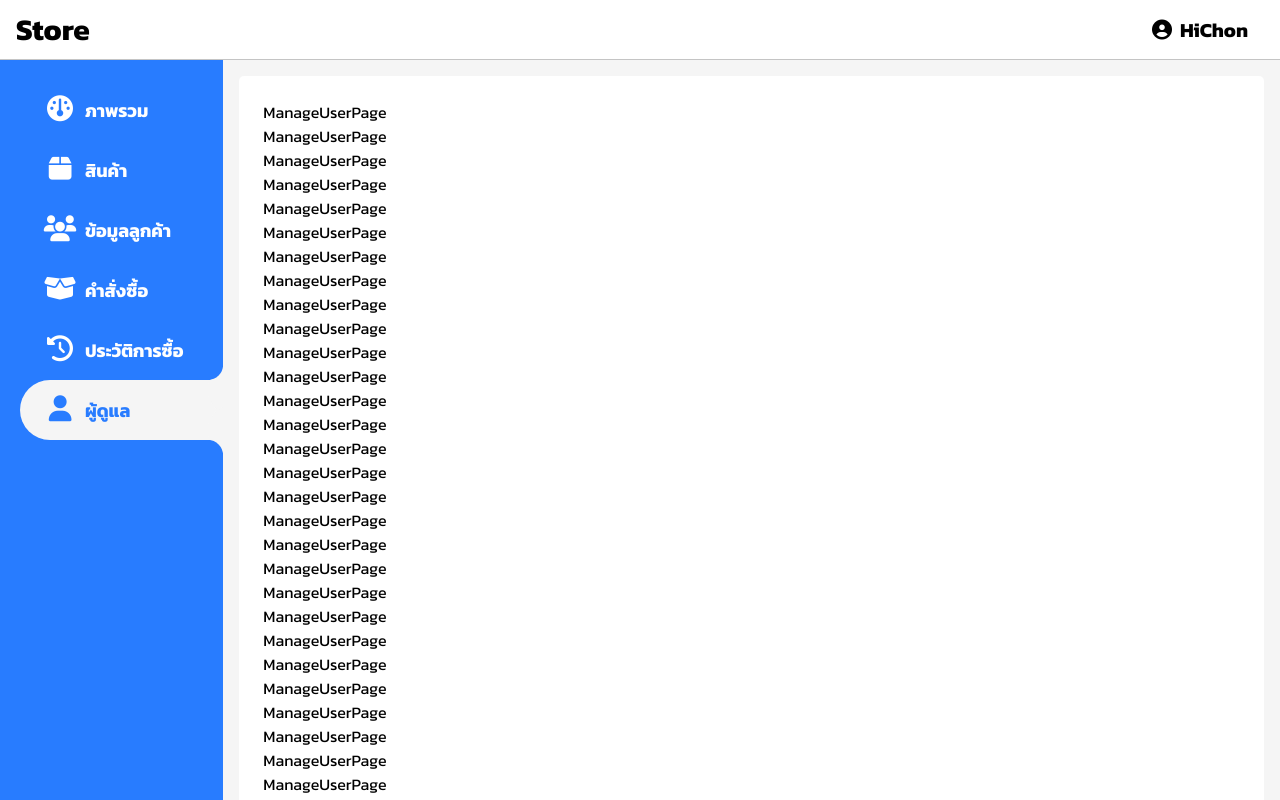
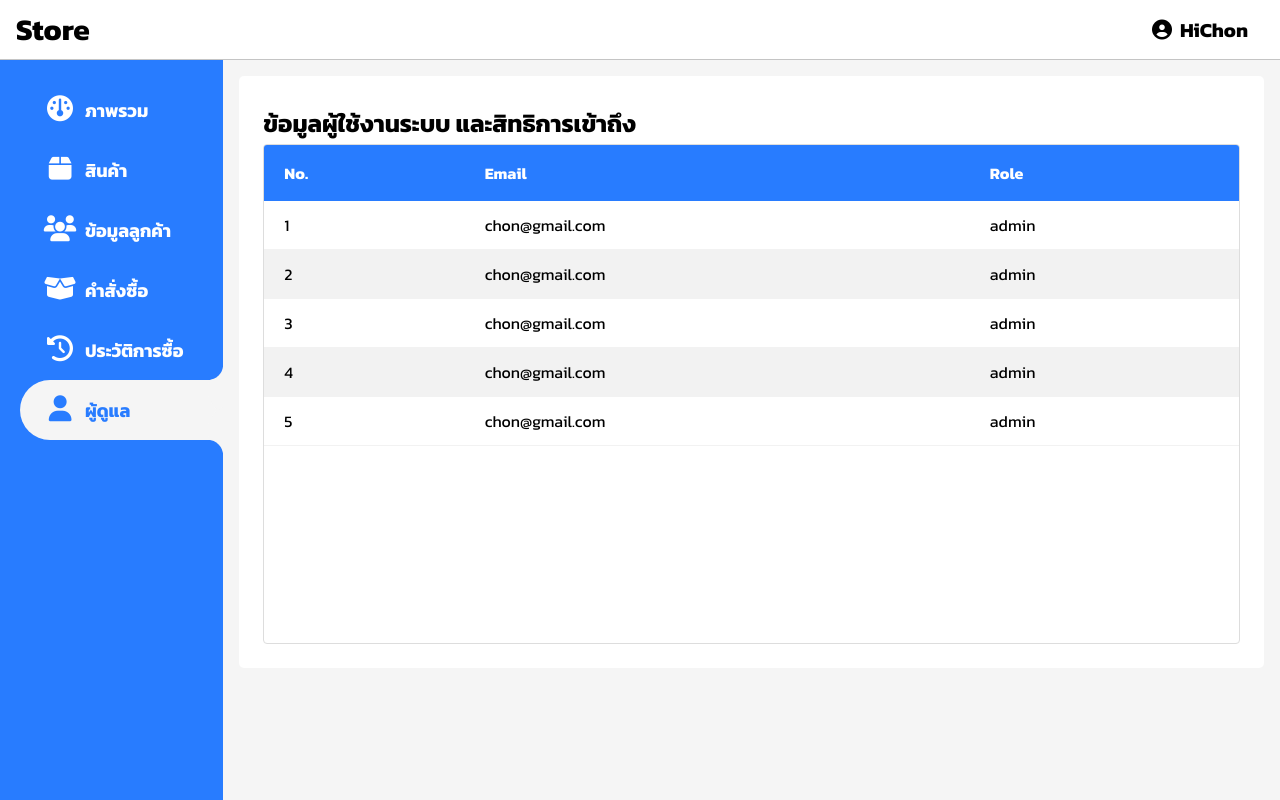
Before and after one commit to chon26909/Store-Portal, a React (Vite) app: page /role in a window 1280 px wide. Shown: the top 800 px of the page. Built offline with nearby package versions, Linux system fonts and the light colour scheme.

Commit message:
update file

```diff
--- /dev/null
+++ b/src/pages/CustomersPage.tsx
@@ -0,0 +1,7 @@
+import React from 'react';
+
+const CustomersPage = () => {
+    return <div>CustomersPage</div>;
+};
+
+export default CustomersPage;
--- a/src/pages/DashboardPage.tsx
+++ b/src/pages/DashboardPage.tsx
@@ -1,10 +1,13 @@
-import React from 'react';
+import { ExoticComponent, FC } from 'react';
 import WidgetSummary from '../components/WidgetSummary';
 
 const DashboardPage = () => {
     return (
         <div>
-            <WidgetSummary />
+            <WidgetSummary title='ผู้ใช้งานทั้งหมด' count={1200} className='bg-primary' />
+            <WidgetSummary title='ผู้ใช้งานทั้งหมด' count={200} className='bg-red' />
+            <WidgetSummary title='ผู้ใช้งานทั้งหมด' count={500} className='bg-green' />
+            <WidgetSummary title='ผู้ใช้งานทั้งหมด' count={500} className='bg-yellow' />
         </div>
     );
 };
--- a/src/pages/LoginPage.tsx
+++ b/src/pages/LoginPage.tsx
@@ -1,31 +1,48 @@
-import { useEffect, useRef, useState } from "react";
+import { useEffect, ChangeEvent, useState } from 'react';
+import { useNavigate } from 'react-router-dom';
+import Button from '../components/Button';
+import Input from '../components/Input';
+import Title from '../components/Title';
+import { EMAIL_PETTERN } from '../utils/regEx';
 
 const LoginPage = () => {
-  // const username = useRef(null);
-  // const password = useRef(null);
+    const navigate = useNavigate();
+    const [email, setEmail] = useState('');
+    const [password, setPassword] = useState('');
+    const [emailError, setEmailError] = useState('');
+    const [passwordError, setPasswordError] = useState('');
 
-  const [username, setUsername] = useState("");
-  const [password, setPassword] = useState("");
+    const onSubmit = () => {
+        console.log('email', email);
+        console.log('password', password);
+        navigate('/dashboard');
+    };
 
-  const onLogin = () => {
-    // console.log("username", username.current);
-    // console.log("password", password.current);
-  };
+    const onChangeEmail = (event: ChangeEvent<HTMLInputElement>) => {
+        const email = event.target.value;
 
-  useEffect(() => {
-    console.log("Rerender");
-  }, []);
+        if (EMAIL_PETTERN.test(email)) {
+            console.log('match', email);
+        } else {
+            console.log('not match');
+        }
+    };
+    const onChangePassword = (event: ChangeEvent<HTMLInputElement>) => {
+        const password = event.target.value;
+    };
 
-  return (
-    <div>
-      <input
-        type="text"
-        id="username"
-        onChange={(e) => setUsername(e.target.value)}
-      />
-      {/* <input type="password" id="password" ref={password} /> */}
-      <button onClick={onLogin}>login</button>
-    </div>
-  );
+    return (
+        <div className='bg-primary w-[100vw] h-[100vh] flex items-center justify-center'>
+            <form className='w-[450px] bg-white p-10 rounded-md shadow-xl' onSubmit={onSubmit}>
+                <Title className='text-center'>เข้าสู่ระบบ</Title>
+                <Input type='text' label='อีเมล' placeholder='' title='email' errorMessage={emailError} full autoComplete='off' onInput={onChangeEmail} />
+                <Input type='password' label='รหัสผ่าน' placeholder='' title='password' errorMessage={passwordError} full autoComplete='off' onInput={onChangePassword} />
+                <div>ลืมรหัสผ่าน ?</div>
+                <Button className='mt-2 text-center' type='submit' full>
+                    ลงชื่อเข้าใช้
+                </Button>
+            </form>
+        </div>
+    );
 };
 export default LoginPage;
--- a/src/pages/ManageUserPage.tsx
+++ b/src/pages/ManageUserPage.tsx
@@ -1,13 +1,61 @@
-import React from "react";
+import { FC, useEffect } from 'react';
+import Table, { TableBody, TableHeader, TableRow } from '../components/Table';
+import Title from '../components/Title';
 
-const ManageUserPage = () => {
-  return (
-    <div>
-      {[...Array(50)].map((_, i) => {
-        return <div key={i}>ManageUserPage</div>;
-      })}
-    </div>
-  );
+const ManageUserPage: FC = () => {
+    const columns = ['No.', 'Email', 'Role'];
+
+    let dataSource = [
+        {
+            email: 'chon@gmail.com',
+            role: 'admin'
+        },
+        {
+            email: 'chon@gmail.com',
+            role: 'admin'
+        },
+        {
+            email: 'chon@gmail.com',
+            role: 'admin'
+        },
+        {
+            email: 'chon@gmail.com',
+            role: 'admin'
+        },
+        {
+            email: 'chon@gmail.com',
+            role: 'admin'
+        }
+    ];
+
+    useEffect(() => {}, []);
+
+    return (
+        <div>
+            <Title>ข้อมูลผู้ใช้งานระบบ และสิทธิการเข้าถึง</Title>
+            <FilterUser />
+            <Table loading={false}>
+                <TableHeader>
+                    {columns.map((column, i) => (
+                        <th key={i}>{column}</th>
+                    ))}
+                </TableHeader>
+                <TableBody>
+                    {dataSource.map((row, i) => (
+                        <TableRow>
+                            <td key={i}>{i + 1}</td>
+                            <td key={i}>{row.email}</td>
+                            <td key={i}>{row.role}</td>
+                        </TableRow>
+                    ))}
+                </TableBody>
+            </Table>
+        </div>
+    );
+};
+
+const FilterUser = () => {
+    return <div></div>;
 };
 
 export default ManageUserPage;
--- /dev/null
+++ b/src/pages/PageNotFound.tsx
@@ -0,0 +1,11 @@
+import React from 'react';
+
+const PageNotFound = () => {
+    return (
+        <div className='h-[85vh] flex justify-center items-center'>
+            <div className='text-2xl'>หนัานี้ยังไม่พร้อมใช้งาน</div>
+        </div>
+    );
+};
+
+export default PageNotFound;
--- /dev/null
+++ b/src/store/dashboardStore.ts
@@ -0,0 +1,15 @@
+import zustand from 'zustand';
+
+interface IDashboardStore {
+    data: [];
+    fetchData: () => void;
+}
+
+const dashboardStore = zustand<IDashboardStore>()((set) => ({
+    data: [],
+    fetchData: () => {
+        set((state) => ({ data: [] }));
+    }
+}));
+
+export default dashboardStore;
--- a/src/store/dialogConfirm.tsx
+++ /dev/null
@@ -1 +0,0 @@
-import zustand from 'zustand';
--- a/src/styles/modal.module.scss
+++ b/src/styles/modal.module.scss
@@ -9,7 +9,21 @@
 .ModalContentWrapper {
     position: fixed;
     max-width: 1000px;
-    height: 500px;
+    height: 600px;
+    background-color: white;
+    margin: auto;
+    top: 0;
+    left: 0;
+    right: 0;
+    bottom: 0;
+    padding: 1.8rem;
+    border-radius: 7px;
+    box-shadow: 0 0 20px rgba(0, 0, 0, 0.5);
+}
+.ModalDialog {
+    position: fixed;
+    max-width: 435px;
+    height: 240px;
     background-color: white;
     margin: auto;
     top: 0;
@@ -20,17 +34,3 @@
     border-radius: 7px;
     box-shadow: 0 0 20px rgba(0, 0, 0, 0.5);
 }
-.ModalDialog {
-    position: fixed;
-    max-width: 450px;
-    height: 250px;
-    background-color: white;
-    margin: auto;
-    top: 0;
-    left: 0;
-    right: 0;
-    bottom: 0;
-    padding: 1rem;
-    border-radius: 7px;
-    box-shadow: 0 0 20px rgba(0, 0, 0, 0.5);
-}
```
